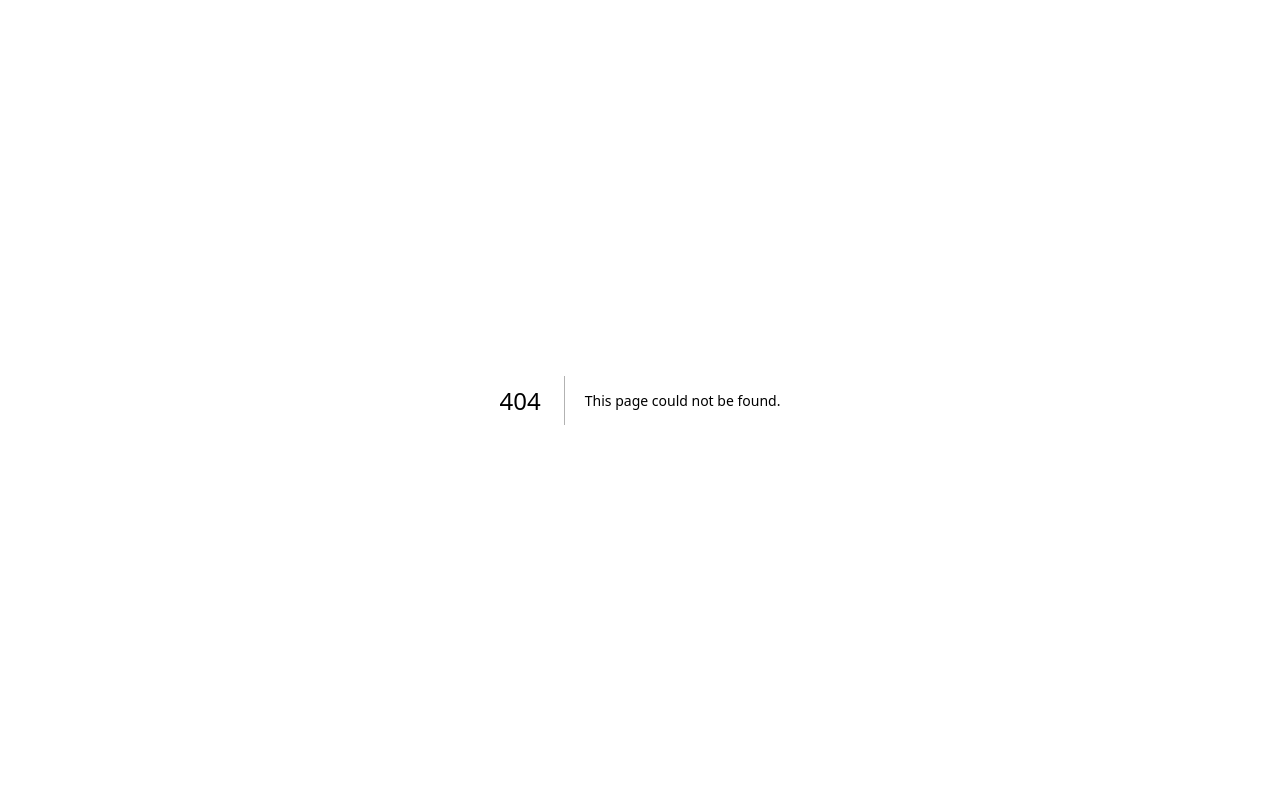
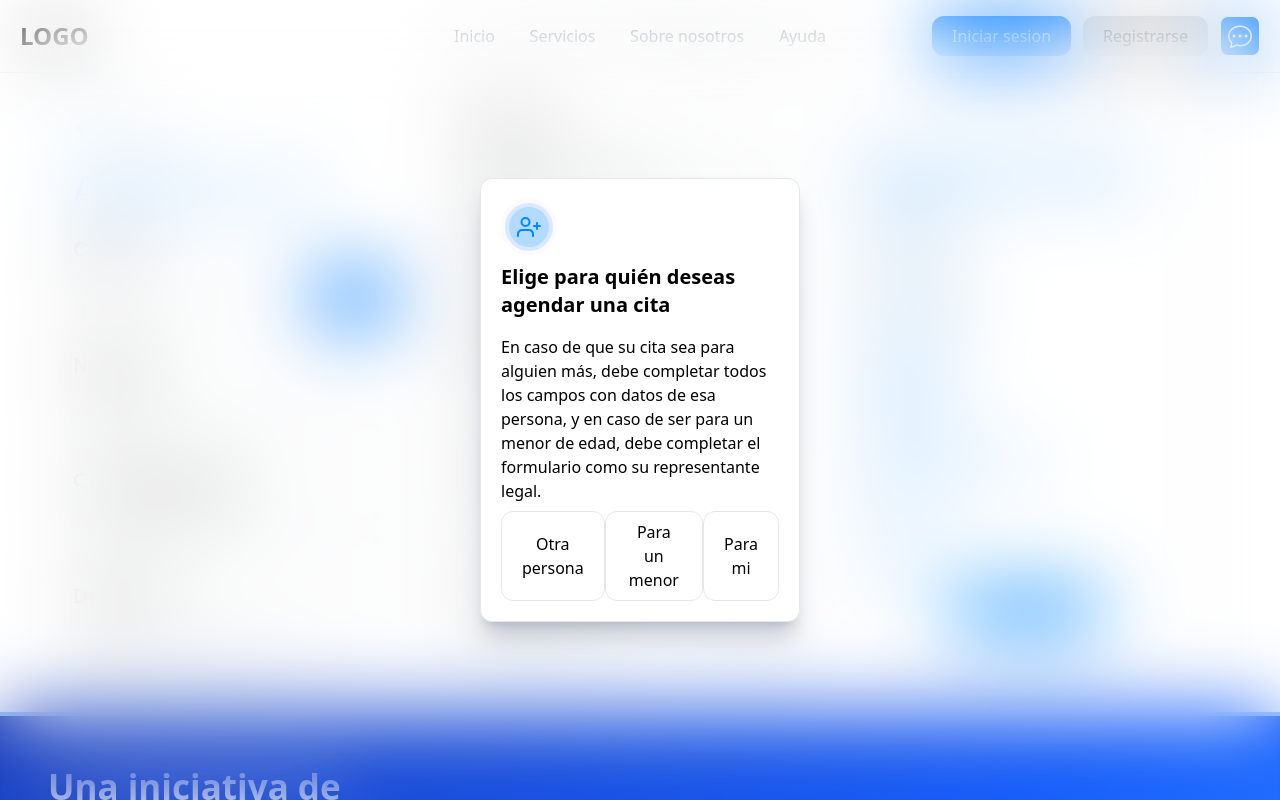
Before and after one commit to Urpirio/s-gob-2025, a Next.js app: page /agendar-cita in a window 1280 px wide. Before the commit this address had no page. Shown: the top 800 px of the page. Built offline with nearby package versions, Linux system fonts and the light colour scheme.

Commit message:
Se le cambio el nombre

```diff
--- /dev/null
+++ b/src/app/agendar-cita/page.jsx
@@ -0,0 +1,22 @@
+'use client';
+import SectionFormulario from "../../../components/components - AgendarCita/components/Section - formulario";
+import ChatBotContainer from "../../../components/components - globals/components/ChatBotContainer";
+import Footer from "../../../components/components - globals/components/Footer";
+import Header from "../../../components/components - globals/components/Header";
+import { SetMenu } from "../../../components/components - globals/components/Header";
+
+export default async function page({params}) {
+
+  const {AgendarCita} = await params;
+
+  return (
+    <body onTouchMove={()=>{SetMenu()}}>
+        <Header/>
+        <main>
+            <SectionFormulario/>
+        </main>
+        <Footer/>
+        <ChatBotContainer/>
+    </body>
+  )
+}
```
